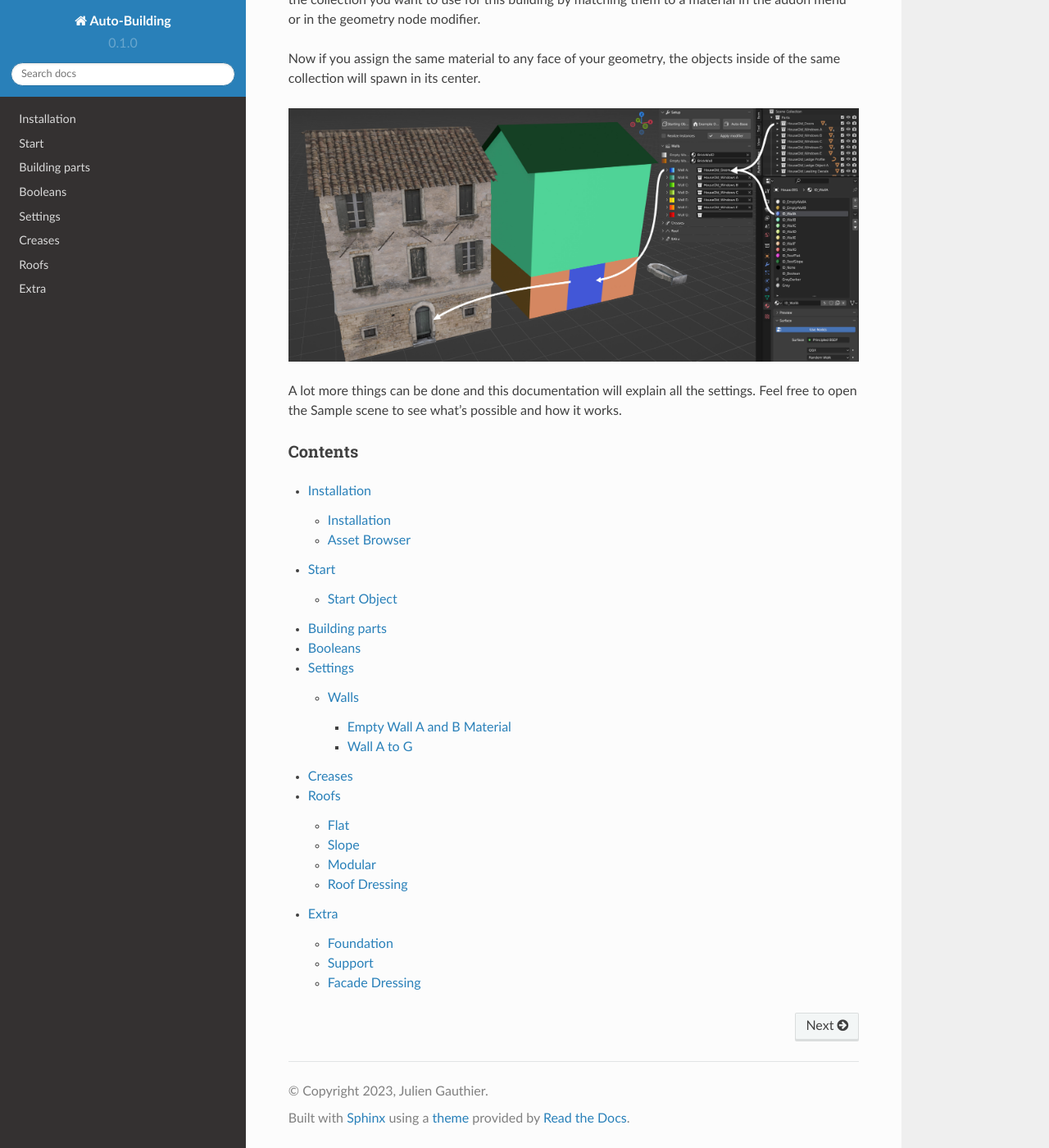
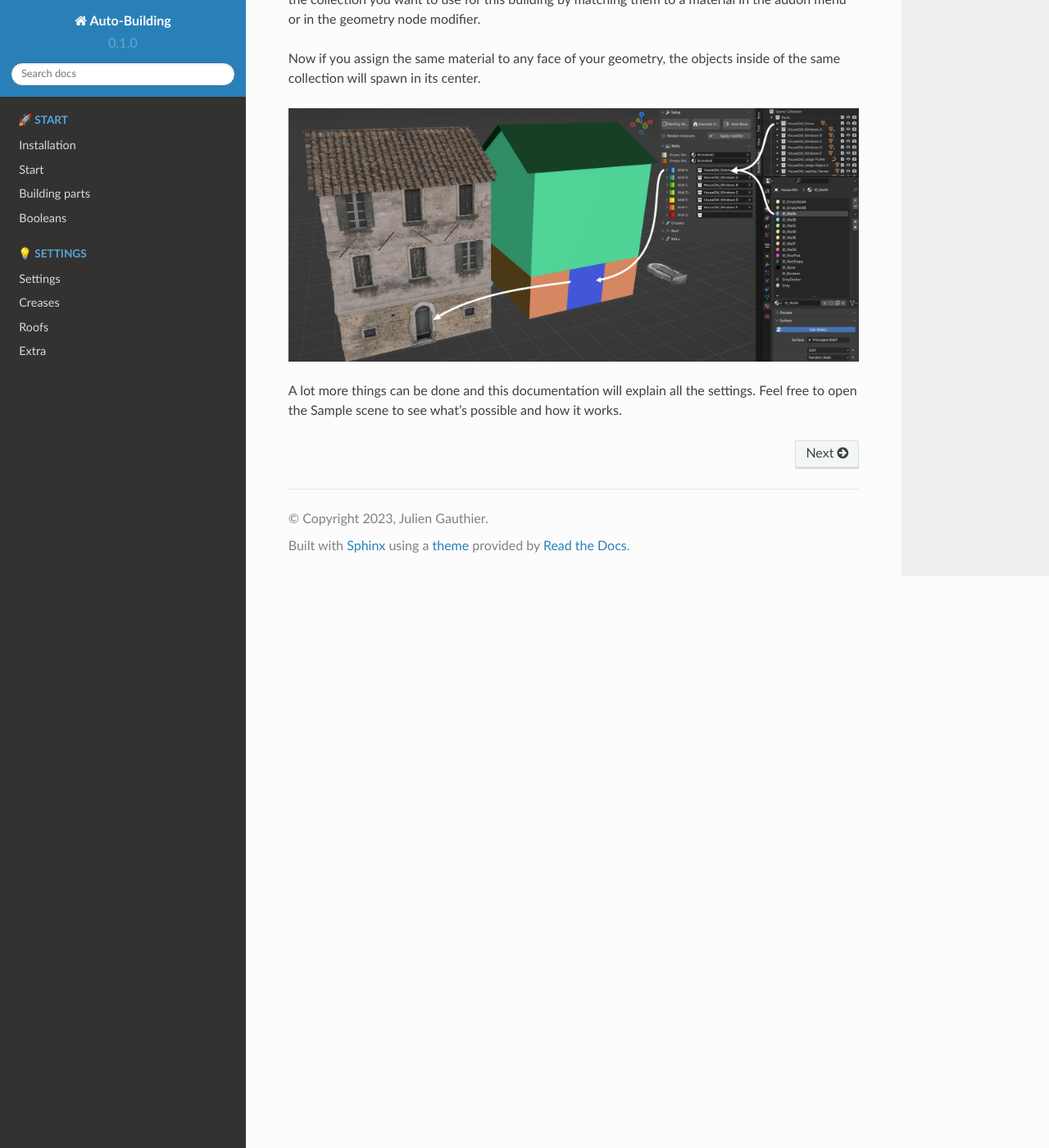
Before and after one commit to charlesque/Auto-Building, a Sphinx documentation site: the page built from docs/source/index.rst, in a window 1280 px wide and 1400 px high, scrolled down 1010 px. Shown: the whole window at 82% size. Built offline with Sphinx 7.4.7 and the Read the Docs theme 2.0.0, drawn with Linux system fonts in a browser that asks for light colours.

Commit message:
Update index.rst

```diff
--- a/docs/source/index.rst
+++ b/docs/source/index.rst
@@ -28,13 +28,20 @@ Now if you assign the same material to any face of your geometry, the objects in
 A lot more things can be done and this documentation will explain all the settings. Feel free to open the Sample scene to see what's possible and how it works.
 
 
-Contents
---------
+.. toctree::
+   :maxdepth: 2
+   :hidden:
+   :caption: 🚀 Start
 
-.. toctree::
    installation
    Setup
    Buildingparts
+
+.. toctree::
+   :maxdepth: 2
+   :hidden:
+   :caption: 💡 Settings
+
    walls
    creases
    roofs
```
